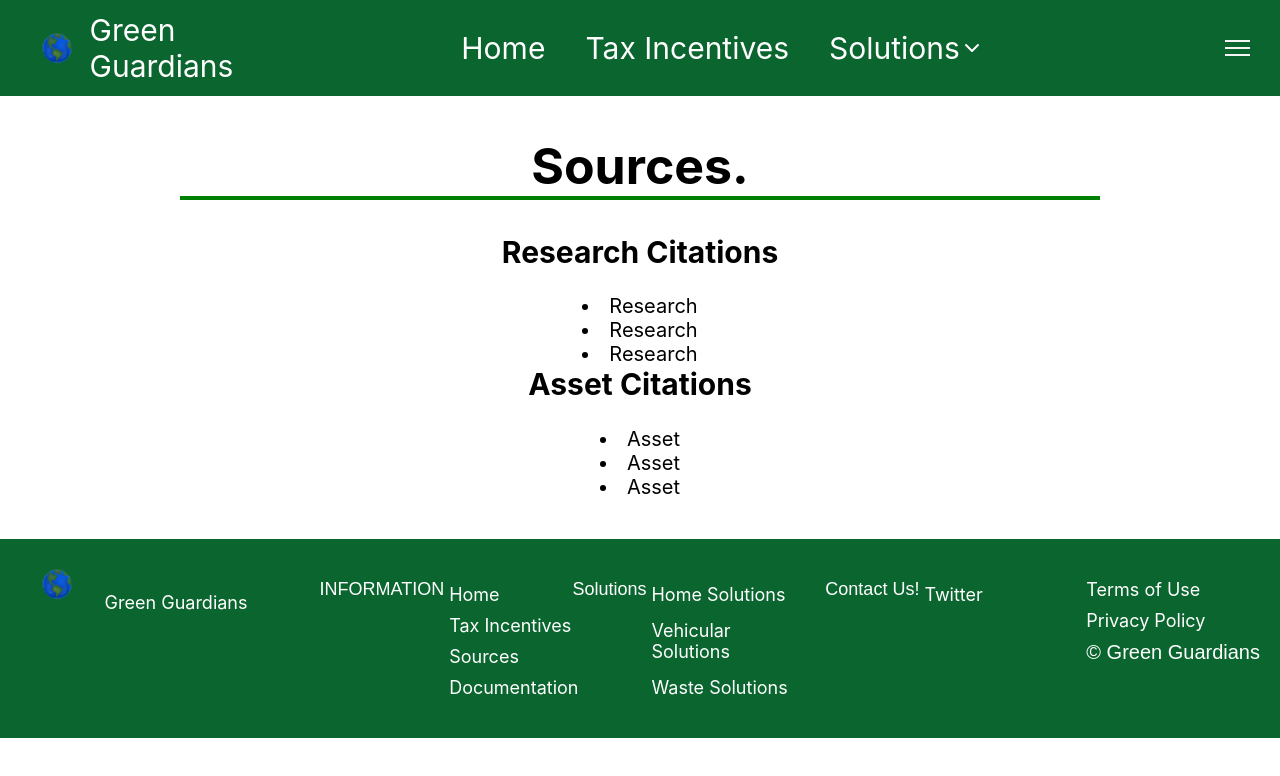
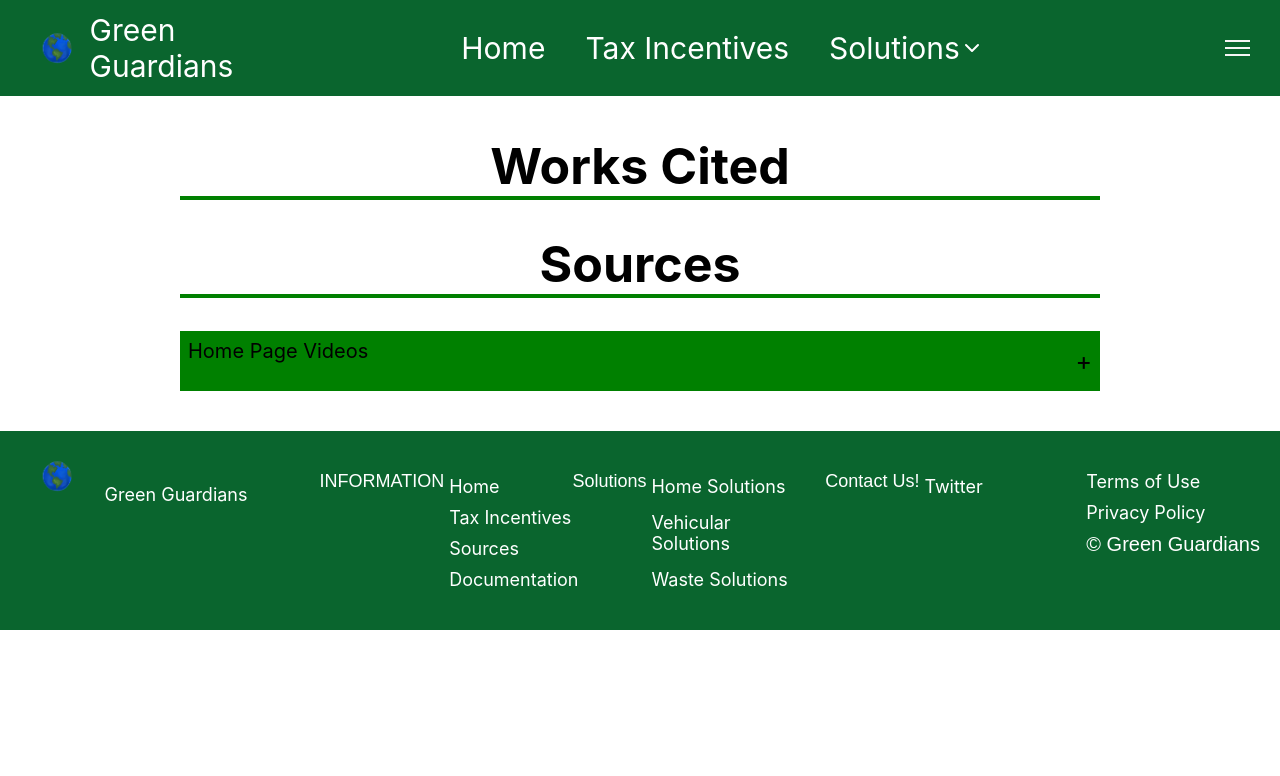
Before and after one commit to chonk9/webmaster23-24, a React (Create React App) app: page /sources in a window 1280 px wide. Shown: the top 776 px of the page. Built offline with nearby package versions, Linux system fonts and the light colour scheme.

Commit message:
sources accordion

```diff
--- /dev/null
+++ b/src/ComponentStyles/accordion.css
@@ -0,0 +1,59 @@
+.accordion {
+  background-color: green;
+}
+
+.accordion-title {
+  cursor: pointer;
+  display: flex;
+  justify-content: space-between;
+  align-items: center;
+  padding: 8px;
+}
+
+.accordion-title > * {
+  user-select: none;
+}
+
+.accordion-title span {
+  font-size: 25px;
+}
+
+.accordion-content {
+  background-color: white;
+  display: block;
+  overflow: hidden;
+  transition: height 0.5s ease;
+}
+
+.accordion-content * {
+  user-select: none;
+}
+
+.accordion-content .padder {
+  padding: 10px;
+}
+
+.accordion-content p {
+  display: inline;
+}
+.a{
+  font-size: 20px;
+  color:aqua;
+}
+@media screen and (max-width: 768px) {
+  .content a {
+    font-size: 18px;
+  }
+  #main {
+    grid-template-columns: 1fr;
+  }
+}
+#sources a {
+  font-family: 'Mulish', sans-serif;
+  font-size: 1rem;
+  padding-right: 10px;
+}
+#sources {
+  margin-top: 10px;
+  color: black;
+}
--- /dev/null
+++ b/src/Components/Accordion.js
@@ -0,0 +1,27 @@
+import classNames from 'classnames';
+import React, { useState, useRef } from 'react';
+import '../ComponentStyles/accordion.css';
+
+export default function Accordion({ title, children }) {
+  const content = useRef();
+  const [isActive, setIsActive] = useState(false);
+  return (
+    <div className='accordion'>
+      <div onClick={() => setIsActive(!isActive)} className='accordion-title'>
+        <p>{title}</p>
+        <span>{isActive ? '-' : '+'}</span>
+      </div>
+      <div
+        ref={content}
+        style={
+          isActive ? { height: content.current.scrollHeight } : { height: 0 }
+        }
+        className={classNames('accordion-content', {
+          'accordion-content-active': isActive,
+        })}
+      >
+        <div className='padder'>{children}</div>
+      </div>
+    </div>
+  );
+}
--- a/src/Pages/Sources.jsx
+++ b/src/Pages/Sources.jsx
@@ -1,38 +1,26 @@
 import React from 'react'
-
+import Accordion from '../Components/Accordion.js';
 export default function AboutUs() {
   return(<>
-    <h1>Sources.</h1>
-
-    <div className = 'source-material'>
-      <h2>Research Citations</h2>
-      <div className = 'research'>
-        <li>
-          Research
-        </li>
-        <li>
-          Research
-        </li>
-        <li>
-          Research
-        </li>
+    <h1>Works Cited</h1>
+    <div classname='content'>
+      <h1>Sources</h1>
+      <div id='sources'>
+        <Accordion title='Home Page Videos'>
+        <a href='https://pixabay.com/videos/world-earth-nasa-planet-globe-2/'>
+              https://pixabay.com/videos/world-earth-nasa-planet-globe-2/
+            </a>
+            <p>
+              (Public Domain)
+              <br />
+            </p>
+            <a href='https://pixabay.com/photos/cape-canaveral-florida-space-shuttle-79355/'>
+              https://pixabay.com/photos/cape-canaveral-florida-space-shuttle-79355/
+            </a>
+            <p>(Public Domain)</p>
+        </Accordion>
       </div>
-
-      <div className = 'assets'>
-        <h2>Asset Citations</h2>
-        <li>
-          Asset
-        </li>
-        <li>
-          Asset
-        </li>
-        <li>
-          Asset
-        </li>
-      </div>
-
     </div>
-
   </>);
 
 }
```
